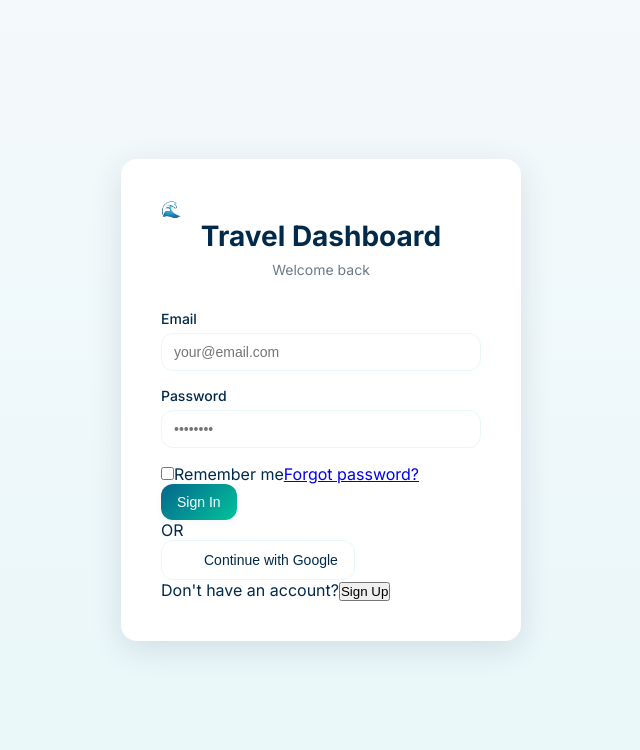
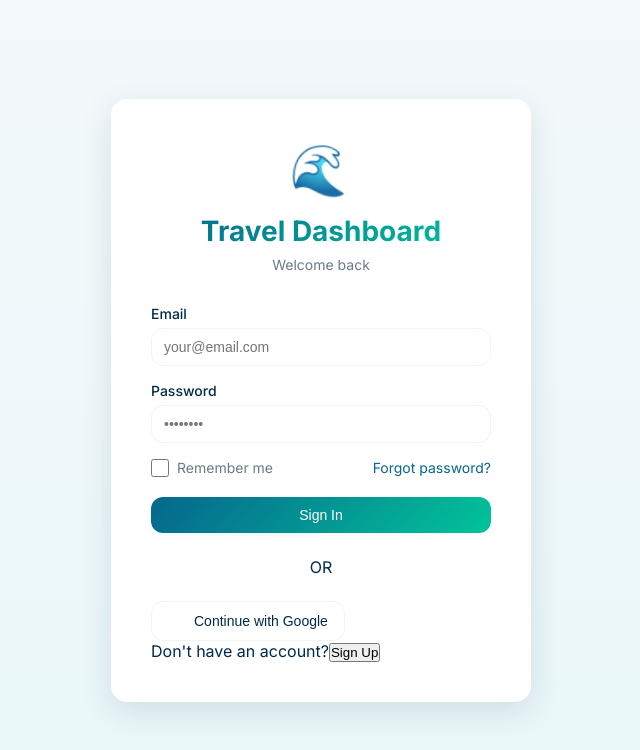
Before and after one commit to Rajprabhu147/react-comback, a React (Vite) app in the folder react-day7/travel-dashboard/: page / in a window 1280 px wide. Shown: the top 750 px of the page, without its empty margins (319-959 px from the left). Built offline with nearby package versions, Linux system fonts and the light colour scheme.

Commit message:
Login Styles

```diff
--- a/react-day7/travel-dashboard/src/pages/Login.jsx
+++ b/react-day7/travel-dashboard/src/pages/Login.jsx
@@ -4,7 +4,7 @@ import Input from "../components/Shared/Input";
 import Button from "../components/Shared/Button";
 import EmailDropdown from "../components/Auth/EmailDropdown";
 
-// import "../styles/login.css";
+import "../styles/login.css";
 
 const Login = () => {
   // From UserContext: functions to sign in, sign up, or use Google OAuth
--- /dev/null
+++ b/react-day7/travel-dashboard/src/styles/login.css
@@ -0,0 +1,138 @@
+/* ====================================
+   LOGIN PAGE
+   ==================================== */
+
+.login-container {
+  min-height: 100vh;
+  display: flex;
+  align-items: center;
+  justify-content: center;
+  padding: 20px;
+  background: linear-gradient(180deg, var(--bg-primary) 0%, var(--bg-secondary) 100%);
+}
+
+.login-card {
+  background: var(--surface);
+  border-radius: var(--radius-lg);
+  box-shadow: var(--shadow-lg);
+  padding: 40px;
+  max-width: 420px;
+  width: 100%;
+  animation: fadeInUp 0.4s ease-out;
+}
+
+@keyframes fadeInUp {
+  from {
+    opacity: 0;
+    transform: translateY(20px);
+  }
+  to {
+    opacity: 1;
+    transform: translateY(0);
+  }
+}
+
+.login-header {
+  text-align: center;
+  margin-bottom: 32px;
+}
+
+.login-icon {
+  font-size: 3rem;
+  margin-bottom: 16px;
+  animation: wave 3s ease-in-out infinite;
+}
+
+.login-title {
+  font-size: 1.75rem;
+  font-weight: 700;
+  margin-bottom: 8px;
+  background: linear-gradient(135deg, var(--primary), var(--accent));
+  -webkit-background-clip: text;
+  -webkit-text-fill-color: transparent;
+  background-clip: text;
+}
+
+.login-subtitle {
+  color: var(--text-secondary);
+  font-size: 14px;
+}
+
+.error-banner {
+  display: flex;
+  align-items: center;
+  gap: 10px;
+  padding: 12px 16px;
+  background: var(--danger-light);
+  color: var(--danger);
+  border-radius: var(--radius-md);
+  margin-bottom: 20px;
+  font-size: 14px;
+  animation: shake 0.4s ease-out;
+}
+
+@keyframes shake {
+  0%, 100% { transform: translateX(0); }
+  25% { transform: translateX(-10px); }
+  75% { transform: translateX(10px); }
+}
+
+.error-icon {
+  font-size: 18px;
+}
+
+.login-form {
+  margin-bottom: 24px;
+}
+
+/* Form Options */
+.form-options {
+  display: flex;
+  align-items: center;
+  justify-content: space-between;
+  margin-bottom: 20px;
+}
+
+.checkbox-label {
+  display: flex;
+  align-items: center;
+  gap: 8px;
+  cursor: pointer;
+  user-select: none;
+}
+
+.checkbox-input {
+  width: 18px;
+  height: 18px;
+  cursor: pointer;
+  accent-color: var(--primary);
+}
+
+.checkbox-text {
+  font-size: 14px;
+  color: var(--text-secondary);
+}
+
+.forgot-password {
+  font-size: 14px;
+  color: var(--primary);
+  text-decoration: none;
+  transition: var(--transition);
+}
+
+.forgot-password:hover {
+  color: var(--primary-hover);
+  text-decoration: underline;
+}
+
+.submit-btn {
+  width: 100%;
+  margin-bottom: 0;
+}
+
+/* Divider */
+.divider {
+  position: relative;
+  text-align: center;
+  margin: 24px 0;
+}
```
